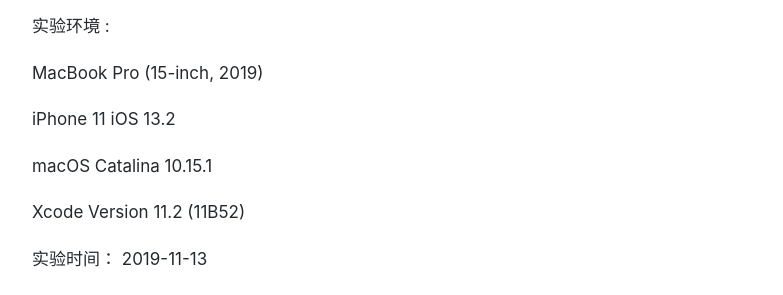
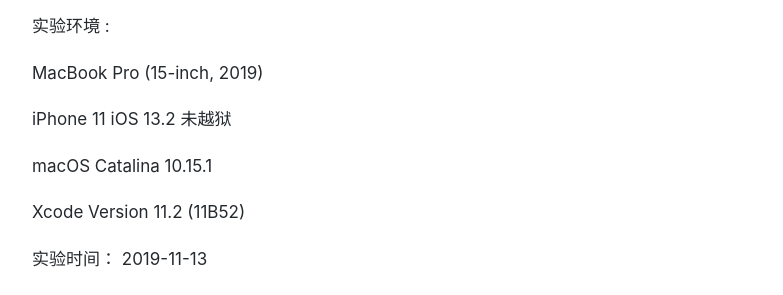
Before and after one commit to action121/action121.github.com, a Jekyll site: the page built from _posts/2019-11-13-Appium for Mac 环境搭建.md, in a window 1280 px wide and 900 px high, scrolled down 532 px. Shown: the part 151-446 px from the top of the window, without its empty margins (248-1031 px from the left). Built offline with Jekyll 4.4.1, drawn with Linux system fonts in a browser that asks for light colours; nearby versions of some CDN libraries; comment, search, counter and statistics services are not loaded; a style sheet for code colours, icons or effects is not loaded.

Commit message:
Appium for Mac 环境搭建

```diff
--- a/_posts/2019-11-13-Appium for Mac 环境搭建.md
+++ b/_posts/2019-11-13-Appium for Mac 环境搭建.md
@@ -14,7 +14,7 @@
 
 MacBook Pro (15-inch, 2019)
 
-iPhone 11  iOS 13.2
+iPhone 11  iOS 13.2 未越狱
 
 macOS Catalina 10.15.1
 
```
